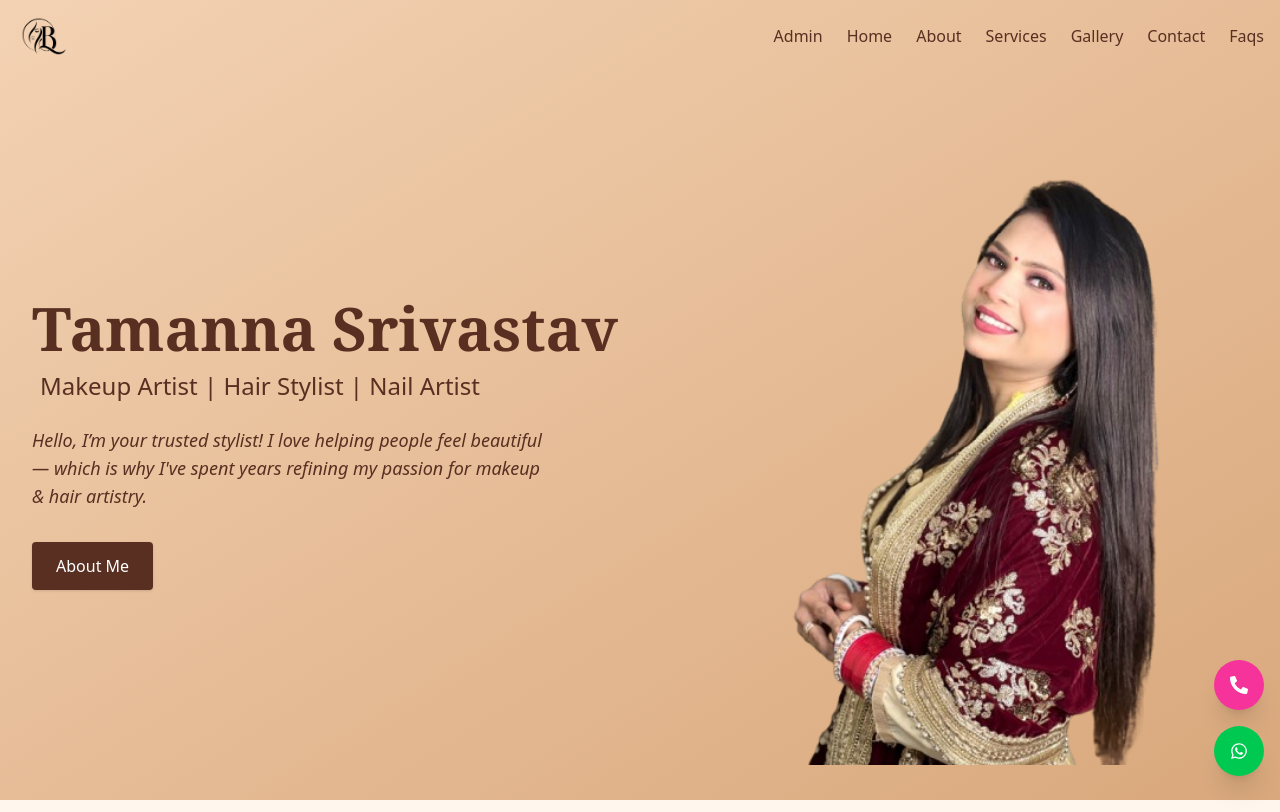
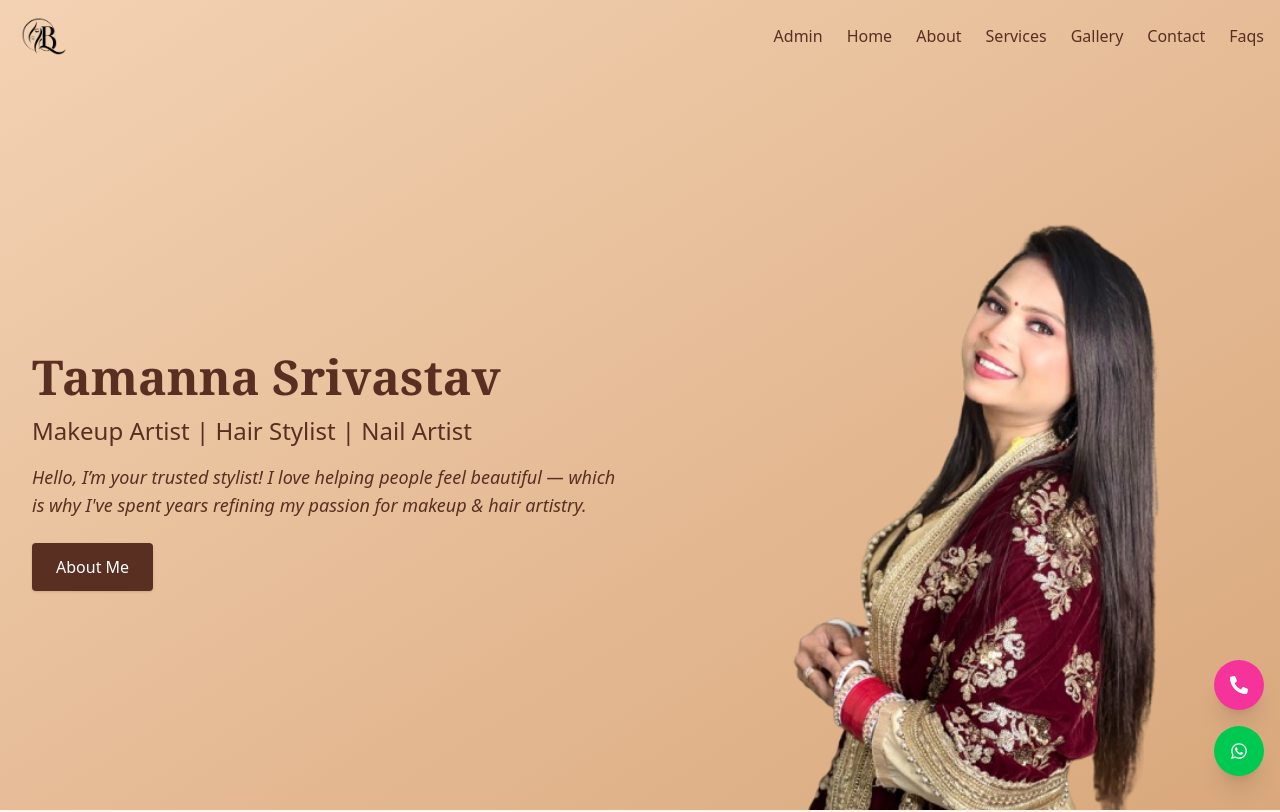
Before and after one commit to aniket-sriv-0810/beyond_blush, a React (Vite) app in the folder client/: page / in a window 1280 px wide. Shown: the top 812 px of the page. Built offline with nearby package versions, Linux system fonts and the light colour scheme.

Commit message:
hero section fixed  added !

```diff
--- a/client/src/components/Home/HeroSection/HeroSection.jsx
+++ b/client/src/components/Home/HeroSection/HeroSection.jsx
@@ -1,24 +1,23 @@
-// HeroSection.jsx
 import React from 'react';
 import { Link } from 'react-router-dom';
-import showcase from '../../../assets/admin0-no-bg.png'; // use a high-quality image here
+import showcase from '../../../assets/admin0-no-bg.png';
 
 const HeroSection = () => {
   return (
-    <section className="relative h-screen md:relative w-full md:h-screen bg-gradient-to-br from-[#f3d2b3] to-[#d9a87c]">
-      <div className="absolute  md:inset-0 z-10">
-        <div className="max-w-7xl mx-auto px-4 lg:px-8 h-full flex flex-col lg:flex-row items-center justify-center gap-12">
-          {/* Left Text */}
-          <div className="flex-1 mt-20 text-center lg:text-left text-[#582f21]">
-            <h1 className="text-3xl sm:text-5xl xl:text-6xl font-extrabold leading-tight font-serif">
+    <section className="w-full bg-gradient-to-br from-[#f3d2b3] to-[#d9a87c] pt-24 md:pt-32 pb-12 lg:pb-0">
+      <div className="max-w-7xl mx-auto px-4 md:px-8 flex flex-col-reverse md:flex-row items-center justify-between gap-10">
+        {/* Left Text Content */}
+        <div className="w-full md:w-1/2 text-center md:text-left text-[#582f21]">
+          <h1 className="text-3xl sm:text-4xl md:text-5xl font-extrabold leading-tight font-serif">
             Tamanna Srivastav
-              <br />
           </h1>
-             <h2 className='mt-1 md:font-medium md:ml-2  md:text-2xl text-[#582f21]'> Makeup Artist | Hair Stylist | Nail Artist </h2>
-            <p className="mt-6 text-lg italic max-w-lg mx-auto lg:mx-0">
+          <h2 className="mt-2 text-lg md:text-2xl font-medium">
+            Makeup Artist | Hair Stylist | Nail Artist
+          </h2>
+          <p className="mt-4 text-base md:text-lg italic">
             Hello, I’m your trusted stylist! I love helping people feel beautiful — which is why I've spent years refining my passion for makeup & hair artistry.
           </p>
-            <div className="mt-8">
+          <div className="mt-6">
             <Link
               to="/about"
               className="inline-block px-6 py-3 bg-[#582f21] text-white rounded shadow hover:bg-[#3c1e15] transition-all duration-300"
@@ -29,13 +28,12 @@ const HeroSection = () => {
         </div>
 
         {/* Right Image */}
-          <div className="py-3 flex justify-start items-end">
+        <div className="w-full  md:w-1/2 flex justify-center md:justify-end">
           <img
             src={showcase}
             alt="Makeup showcase"
-              className="w-60 md:w-lg md:mt-12 rounded-3xl  object-contain"
+            className="w-[80%] bg-gradient-to-bl from-[#4f091e] to-[#8e2c3d]  sm:w-[70%] md:w-[90%] max-w-xs  md:bg-none md:shadow-none sm:max-w-sm md:max-w-md lg:max-w-lg  object-contain shadow-2xl rounded-4xl "
           />
-          </div>
         </div>
       </div>
     </section>
```
Lines whose indentation alone changed are shown as unchanged.
